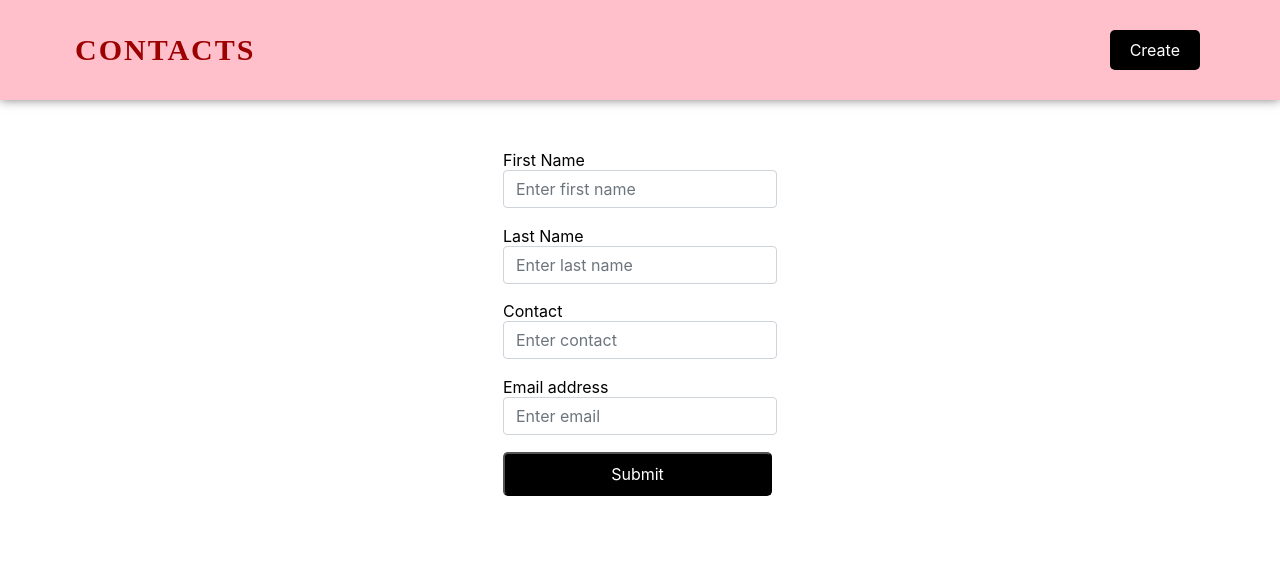
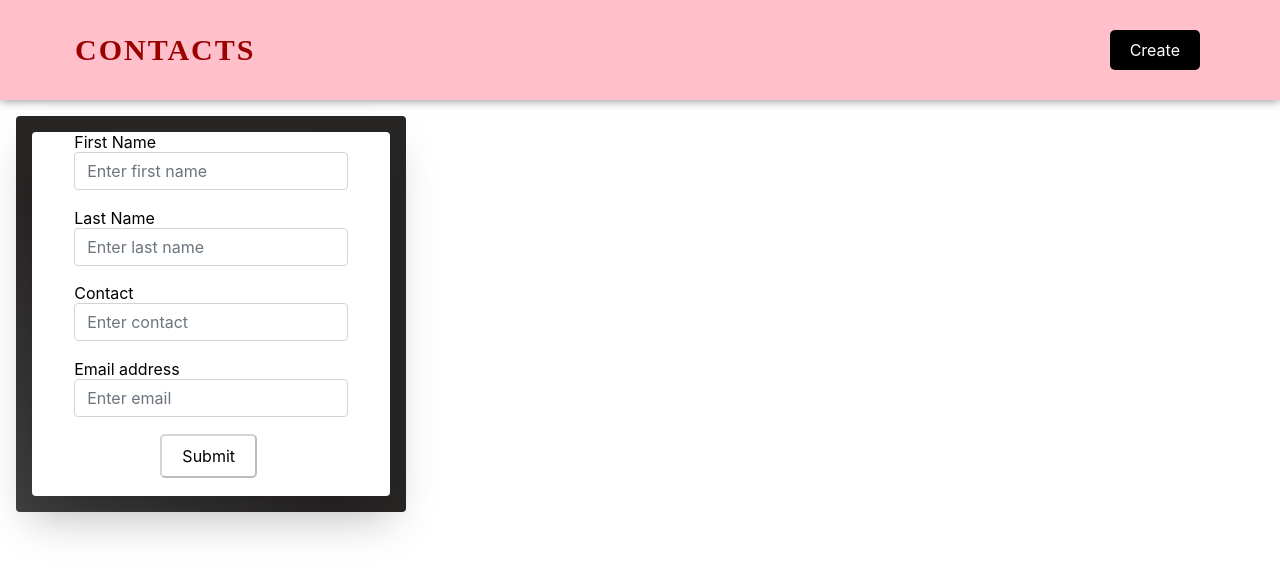
Before and after one commit to notwld/contacts-curd, a React (Create React App) app: page /create in a window 1280 px wide. Shown: the top 574 px of the page. Built offline with nearby package versions, Linux system fonts and the light colour scheme.

Commit message:
Cards added on home and create page

```diff
--- a/src/App.js
+++ b/src/App.js
@@ -1,15 +1,17 @@
 import Nav from './components/Nav';
-import Table from './components/Table';
+import Home from './components/Home';
 import { BrowserRouter, Routes,Route } from 'react-router-dom';
 import Form from './components/Form';
 
 function App() {
+
+
   return (
     <BrowserRouter>
     <Nav />
     <Routes>
-      <Route path="/" element={<Table />} />
-      <Route path="/create" element={<Form />} />
+      <Route path="/" element={<Home  />} />
+      <Route path="/create" element={<Form  />} />
     </Routes>
     </BrowserRouter>
   );
--- a/src/components/Form.js
+++ b/src/components/Form.js
@@ -1,31 +1,94 @@
-import React from 'react'
+import React,{useState} from 'react'
 
 export default function Form() {
+
+  const [contact,setContact] = useState({})
+
+  const changeHandler = (event) => {
+    setContact({...contact, [event.target.name]: event.target.value})
+  }
+
+  const numberChangeHandler = (event) => {
+    setContact({...contact, [event.target.name]: event.target.value.replace(/[a-zA-Z](.*)/g, '')})
+  }
+
+  const createContact = (e) =>{
+    e.preventDefault()
+    console.log(contact)
+  }
+
   return (
-    <div className='container justify my-5'>
-      <form>
+
+
+    <div className='main '>
+
+        <ul class="cards" style={{ width:"100%" }}>
+
+          <li class="cards_item">
+            <div class="card">
+
+              <div class="card_content">
+                <h2 class="card_title"></h2>
+
+                <form className='card' onClick={(e) => createContact(e)}>
          <div className='form-group'>
              <label htmlFor='fname'>First Name</label>
-            <input type='text' className='form-control' id='fname' placeholder='Enter first name' />
+             <input onChange={(e) => changeHandler(e)} value={contact.fname} name="fname" type='text' className='form-control' id='fname' placeholder='Enter first name' />
          </div>
          <div className='form-group'>
              <label htmlFor='lname'>Last Name</label>
-            <input type='text' className='form-control' id='lname' placeholder='Enter last name' />
+             <input onChange={(e) => changeHandler(e)} value={contact.lname}  name="lname" type='text' className='form-control' id='lname' placeholder='Enter last name' />
          </div>
          <div className='form-group'>
              <label htmlFor='contact'>Contact</label>
-            <input type='text' className='form-control' id='contact' placeholder='Enter contact' />
+             <input onChange={(e) => numberChangeHandler(e)} value={contact.phone}  name="phone" type='text' className='form-control' id='contact' placeholder='Enter contact' />
          </div>
          <div className='form-group'>
              <label htmlFor='email'>Email address</label>
-            <input type='email' className='form-control' id='email' placeholder='Enter email' />
+             <input onChange={(e) => changeHandler(e)} value={contact.email}  name="email" type='email' className='form-control' id='email' placeholder='Enter email' />
          </div>
          <div className='form-group'>
-            <button className='nav-btn'>
+             <button disabled={contact.fname && contact.lname && contact.phone && contact.email ? false : true} type="button" className={contact.fname && contact.lname && contact.phone && contact.email ? 'nav-btn' : 'btn-disabled'}>
                  Submit
              </button>
          </div>
        </form>
+
+
+
+
               </div>
+            </div>
+          </li>
+      </ul>
+      </div>
+
+
+
+  //  <div className='container justify my-5'>
+  //     <form className='card' onClick={(e) => createContact(e)}>
+  //       <div className='form-group'>
+  //           <label htmlFor='fname'>First Name</label>
+  //           <input onChange={(e) => changeHandler(e)} value={contact.fname} name="fname" type='text' className='form-control' id='fname' placeholder='Enter first name' />
+  //       </div>
+  //       <div className='form-group'>
+  //           <label htmlFor='lname'>Last Name</label>
+  //           <input onChange={(e) => changeHandler(e)} value={contact.lname}  name="lname" type='text' className='form-control' id='lname' placeholder='Enter last name' />
+  //       </div>
+  //       <div className='form-group'>
+  //           <label htmlFor='contact'>Contact</label>
+  //           <input onChange={(e) => numberChangeHandler(e)} value={contact.phone}  name="phone" type='text' className='form-control' id='contact' placeholder='Enter contact' />
+  //       </div>
+  //       <div className='form-group'>
+  //           <label htmlFor='email'>Email address</label>
+  //           <input onChange={(e) => changeHandler(e)} value={contact.email}  name="email" type='email' className='form-control' id='email' placeholder='Enter email' />
+  //       </div>
+  //       <div className='form-group'>
+  //           <button disabled={contact.fname && contact.lname && contact.phone && contact.email ? false : true} type="button" className={contact.fname && contact.lname && contact.phone && contact.email ? 'nav-btn' : 'btn-disabled'}>
+  //               Submit
+  //           </button>
+  //       </div>
+  //     </form>
+  //   </div>
   )
 }
--- a/src/components/Table.js
+++ b/src/components/Home.js
@@ -1,5 +1,6 @@
 import React from 'react'
 import './stylesheets/custom_style.css'
+import "./stylesheets/Card.css"
 
 export default function Table() {
   const data = [
@@ -8,30 +9,44 @@ export default function Table() {
       fname: 'bobby',
       lname: 'wld',
       email: 'bobby@gmail.com',
-      phone: '123-456-7890'
+      phone: '123-456-7890',
+      image: "https://joeschmoe.io/api/v1/random"
     },
     {
-      id: 2,
-      fname: 'ryn',
+      id: 1,
+      fname: 'bobby',
       lname: 'wld',
-      email: 'ryn@gmail.com',
-      phone: '123-456-7890'
+      email: 'bobby@gmail.com',
+      phone: '123-456-7890',
+      image: "https://joeschmoe.io/api/v1/random"
+
     },
     {
-      id: 3,
-      fname: 'hrn',
+      id: 1,
+      fname: 'bobby',
       lname: 'wld',
-      email: 'hrn@gmail.com',
-      phone: '123-456-7890'
+      email: 'bobby@gmail.com',
+      phone: '123-456-7890',
+      image: "https://joeschmoe.io/api/v1/random"
+
     },
     {
-      id: 4,
-      fname: 'waleed',
-      lname: 'farrukh',
-      email: 'waleed@gmail.com',
-      phone: '123-456-7890'
+      id: 1,
+      fname: 'bobby',
+      lname: 'wld',
+      email: 'bobby@gmail.com',
+      phone: '123-456-7890',
+      image: "https://joeschmoe.io/api/v1/random"
+
+    },    {
+      id: 1,
+      fname: 'bobby',
+      lname: 'wld',
+      email: 'bobby@gmail.com',
+      phone: '123-456-7890',
+      image: "https://joeschmoe.io/api/v1/random"
+
     },
-
   ]
   const  filter_data = () => {
     var input, filter, table, tr, td, cell, i, j;
@@ -54,13 +69,41 @@ export default function Table() {
       }
     }
   }
+
   return (
     <div className='justify column'>
       <div className="row my-5">
         <input type="text" id="search" placeholder="Search" onKeyUp={filter_data} />
         <button className="search-btn" onClick={filter_data}>Search</button>
       </div>
-      <table className="container table my-5" id='data-table'>
+
+        <h1>Responsive Card Grid Layout</h1>
+        <div className='main'>
+
+        <ul class="cards">
+      {
+      data.map((item, index) => (
+
+          <li class="cards_item">
+            <div class="card">
+              {/* <div class="card_image"><img src="https://picsum.photos/500/300/?image=10"/></div> */}
+              <div className='card-avatar' ><img src={item.image}/></div>
+
+              <div class="card_content">
+                <h2 class="card_title">{item.fname} {item.lname}</h2>
+                <p class="card_text">Phone: {item.phone}</p>
+                <p class="card_text">Email: {item.email}</p>
+                <button class="btn card_btn">Edit </button>
+                <button class="btn card_btn">Delete </button>
+              </div>
+            </div>
+          </li>
+      ))
+}
+      </ul>
+      </div>
+
+      {/* <table className="container table my-5" id='data-table'>
         <thead>
           <tr>
             <th scope="col">First Name</th>
@@ -84,7 +127,9 @@ export default function Table() {
             </tr>
           ))}
         </tbody>
-      </table>
+      </table> */}
+
+
     </div>
   )
 }
--- /dev/null
+++ b/src/components/stylesheets/Card.css
@@ -0,0 +1,105 @@
+
+/* Design */
+*,
+*::before,
+*::after {
+  box-sizing: border-box;
+}
+
+.card-avatar{
+    width:200px;
+    height:200px;
+}
+
+img {
+    width: 100%;
+    height: 100%;
+    border-radius: 50%;
+
+}
+
+.main{
+  width: 100%;
+}
+
+.btn {
+  color: #ffffff;
+  padding: 0.8rem;
+  font-size: 14px;
+  text-transform: uppercase;
+  border-radius: 4px;
+  font-weight: 400;
+  display: block;
+  width: 100%;
+  cursor: pointer;
+  border: 1px solid rgba(255, 255, 255, 0.2);
+  background: transparent;
+}
+
+.btn:hover {
+  background-color: rgba(255, 255, 255, 0.12);
+}
+
+.cards {
+  display: flex;
+  flex-wrap: wrap;
+  list-style: none;
+  margin: 0;
+  padding: 0;
+}
+
+.cards_item {
+  display: flex;
+  padding: 1rem;
+  min-width: 33%;
+  /* background-color: #282525; */
+}
+
+
+@media (max-width: 40rem) {
+  .cards_item {
+    width: 100%;
+  }
+}
+
+@media (max-width: 56rem) {
+  .cards_item {
+    width: 100%;
+  }
+}
+
+.card {
+  background-color: white;
+  border-radius: 0.25rem;
+  box-shadow: 0 20px 40px -14px rgba(0, 0, 0, 0.25);
+  display: flex;
+  flex-direction: column;
+  overflow: hidden;
+  justify-content: center;
+  align-items: center;
+  width: 100%;
+}
+
+.card_content {
+  padding: 1rem;
+  background: linear-gradient(to bottom left, #282525 60%, #3f3f3f 100%);
+  width: 100%;
+}
+
+.card_title {
+  color: #ffffff;
+  font-size: 1.1rem;
+  font-weight: 700;
+  letter-spacing: 1px;
+  text-transform: capitalize;
+  margin: 0px;
+
+}
+
+.card_text {
+  color: #ffffff;
+  font-size: 0.875rem;
+  line-height: 1.5;
+  margin-bottom: 1.25rem;
+  font-weight: 400;
+}
--- a/src/components/stylesheets/custom_style.css
+++ b/src/components/stylesheets/custom_style.css
@@ -1,3 +1,4 @@
+
 
 table {
   caption-side: bottom;
@@ -287,3 +288,11 @@ td{
     margin: 5px 0px;
   }
 }
+
+.btn-disabled{
+  background-color: white;
+  color: black;
+  padding: 10px 20px;
+  border-radius: 5px;
+  margin-right: 5px;
+}
```
Also changed, not shown: src/App.css (deleted, +0 -38 lines). Lines whose indentation alone changed are shown as unchanged.
